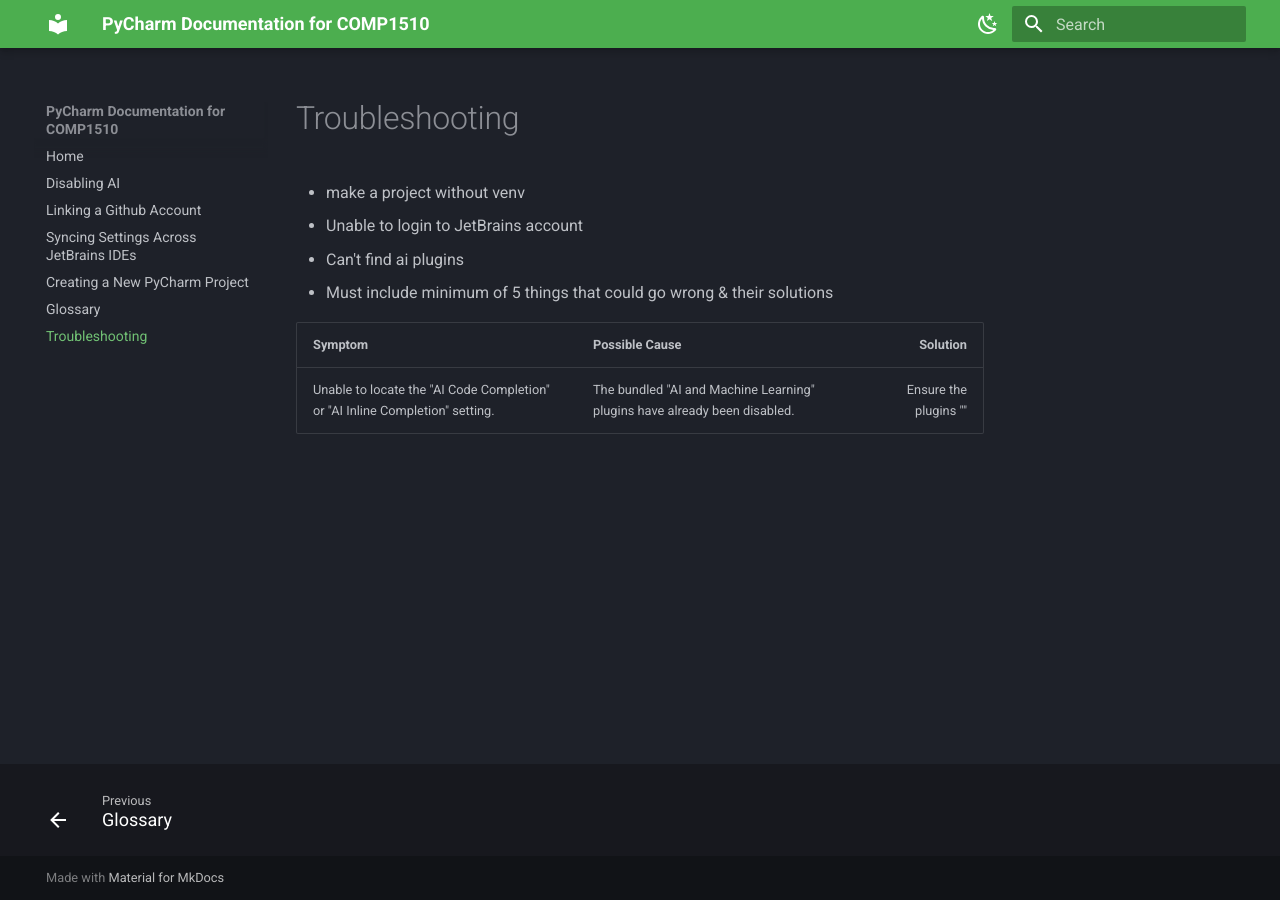
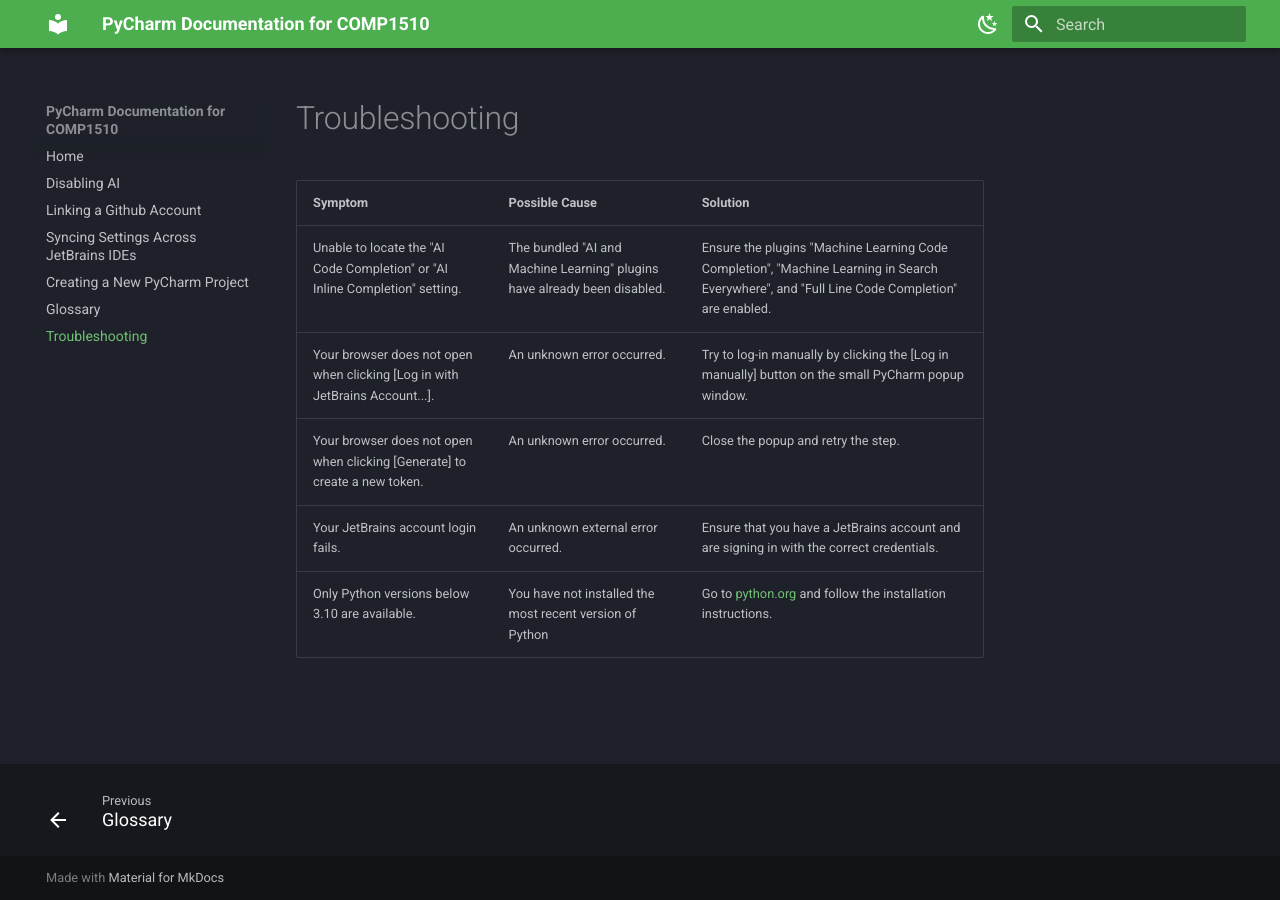
Before and after one commit to farahalterman/mkdocsDemo, an MkDocs documentation site: the page built from docs/troubleshooting.md, in a window 1280 px wide. Built offline with MkDocs 1.6.1 and Material for MkDocs 9.7.7, drawn with Linux system fonts in a browser that asks for light colours.

Commit message:
Add troubleshooting guides

```diff
--- a/docs/troubleshooting.md
+++ b/docs/troubleshooting.md
@@ -1,9 +1,7 @@
-- make a project without venv
-- Unable to login to JetBrains account
-- Can't find ai plugins
--
-Must include minimum of 5 things that could go wrong & their solutions
-
-| Symptom                                                                      | Possible Cause                                                            |              Solution |
-|:-----------------------------------------------------------------------------|---------------------------------------------------------------------------|----------------------:|
-| Unable to locate the "AI Code Completion" or "AI Inline Completion" setting. | The bundled "AI and Machine Learning" plugins have already been disabled. | Ensure the plugins "" |
+| Symptom                                                                      | Possible Cause                                                            | Solution                                                                                                                                     |
+|:-----------------------------------------------------------------------------|---------------------------------------------------------------------------|----------------------------------------------------------------------------------------------------------------------------------------------|
+| Unable to locate the "AI Code Completion" or "AI Inline Completion" setting. | The bundled "AI and Machine Learning" plugins have already been disabled. | Ensure the plugins "Machine Learning Code Completion", "Machine Learning in Search Everywhere", and "Full Line Code Completion" are enabled. |
+| Your browser does not open when clicking [Log in with JetBrains Account...]. | An unknown error occurred.                                                | Try to log-in manually by clicking the [Log in manually] button on the small PyCharm popup window.                                           |
+| Your browser does not open when clicking [Generate] to create a new token.   | An unknown error occurred.                                                | Close the popup and retry the step.                                                                                                          |
+| Your JetBrains account login fails.                                          | An unknown external error occurred.                                       | Ensure that you have a JetBrains account and are signing in with the correct credentials.                                                    |
+| Only Python versions below 3.10 are available.                               | You have not installed the most recent version of Python                  | Go to [python.org](python.org) and follow the installation instructions.                                                                     |
```
